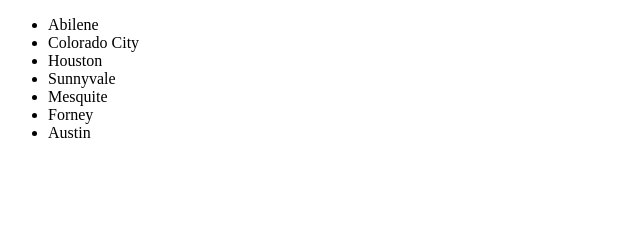
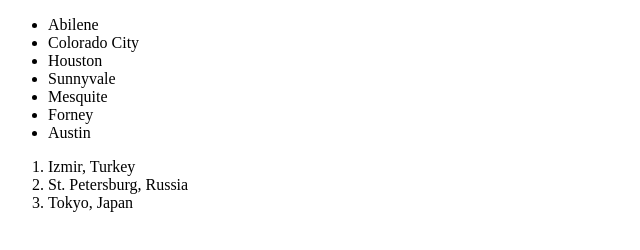
Before and after one commit to dekkofilms/HTML-practice, a plain HTML site: page index.html in a window 1280 px wide. Shown: the whole page, without its empty margins (0-640 px from the left). Drawn offline with Linux system fonts and the light colour scheme.

Commit message:
top three cities to visit

```diff
--- a/index.html
+++ b/index.html
@@ -14,5 +14,10 @@
       <li>Forney</li>
       <li>Austin</li>
     </ul>
+    <ol>
+      <li>Izmir, Turkey</li>
+      <li>St. Petersburg, Russia</li>
+      <li>Tokyo, Japan</li>
+    </ol>
   </body>
 </html>
```
